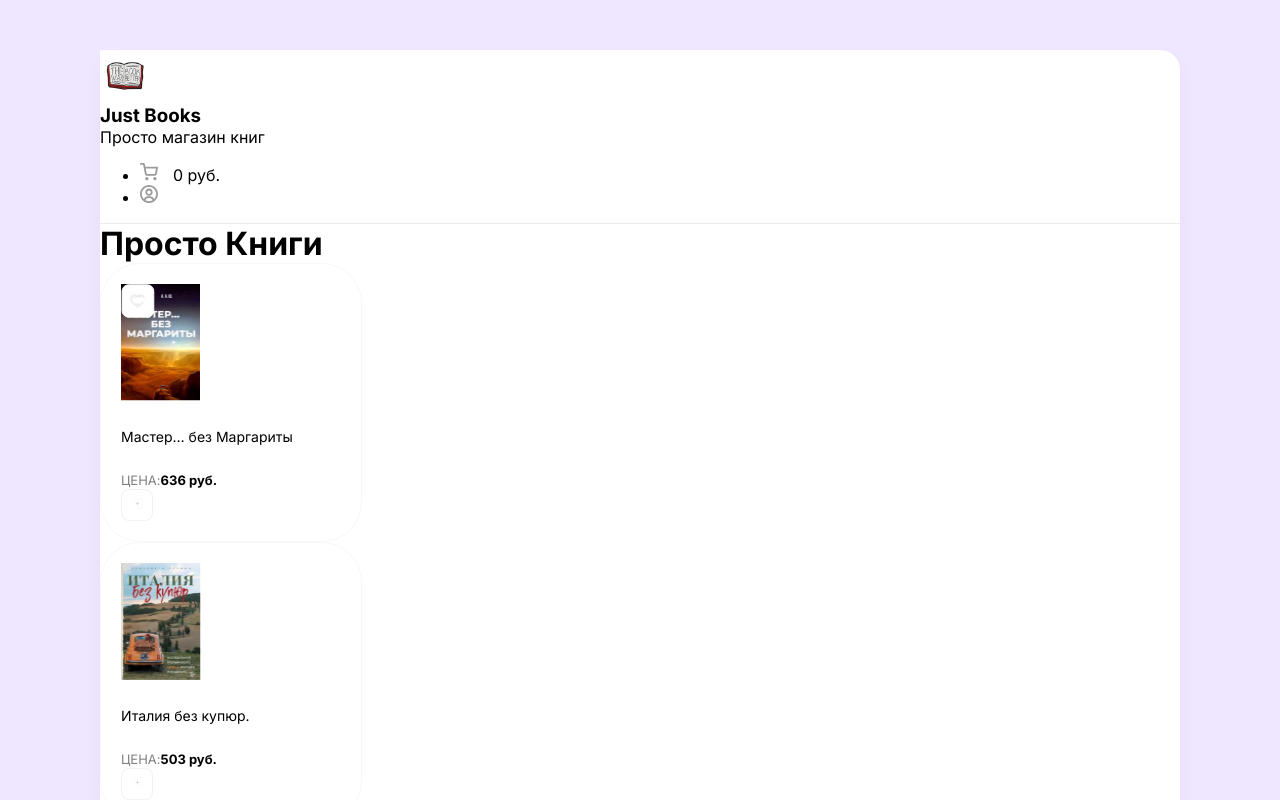
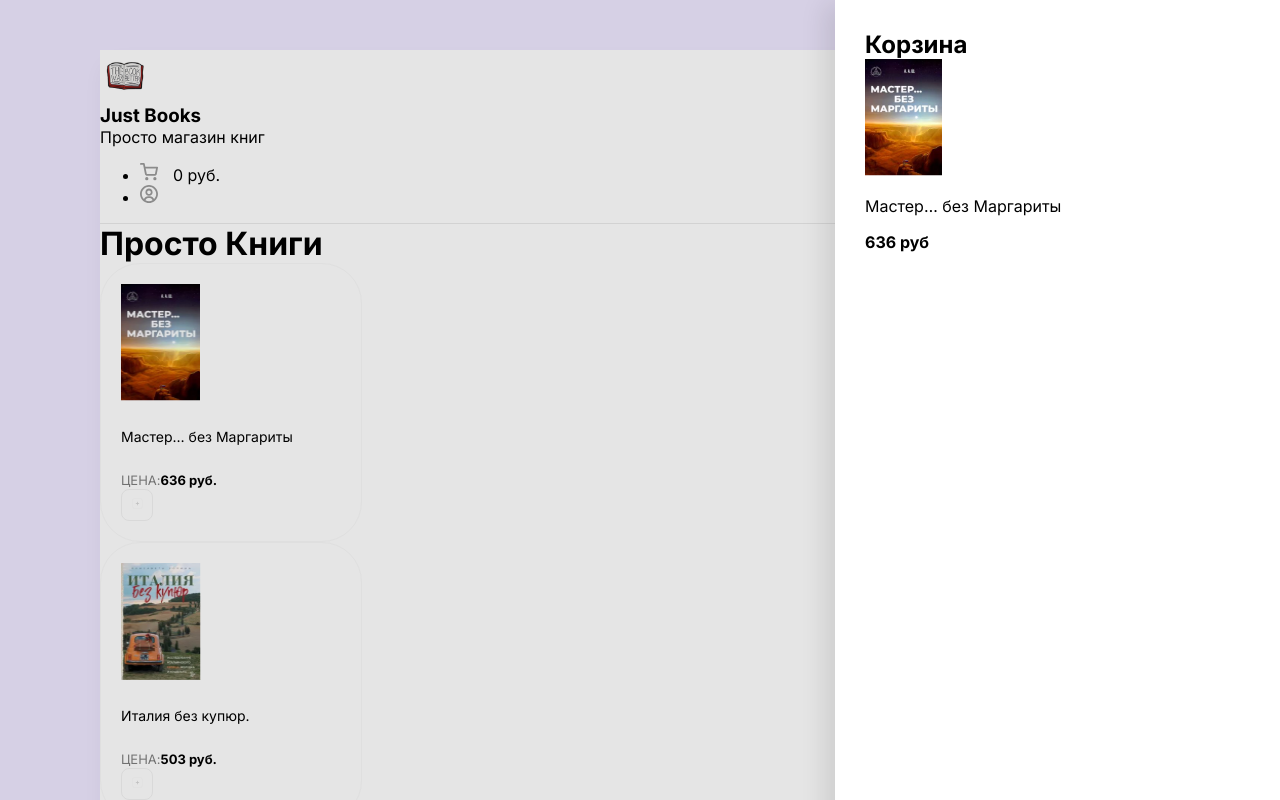
Before and after one commit to LazyShagyDude/just-books, a React (Create React App) app: page / in a window 1280 px wide. Shown: the top 800 px of the page. Built offline with nearby package versions, Linux system fonts and the light colour scheme.

Commit message:
first commit

```diff
--- a/src/App.js
+++ b/src/App.js
@@ -1,6 +1,18 @@
 function App() {
   return (
     <div className="wrapper clear">
+      <div className="overlay">
+        <div className="drawer">
+          <h2>Корзина</h2>
+          <div className="cartItem">
+            <img src="/img/books/book1.png"></img>
+            <div>
+              <p>Мастер… без Маргариты</p>
+              <b>636 руб</b>
+            </div>
+          </div>
+        </div>
+      </div>
       <header className="d-flex justify-between align-center p-40">
         <div className="d-flex align-center">
         <img width={50} height={50} src="/img/logo.png"></img>
@@ -23,9 +35,6 @@ function App() {
         <h1 className="mb-40">Просто Книги</h1>
         <div className="d-flex">
         <div className="card">
-          <div className="favorite">
-            <img src="/img/like-off.svg" alt="like-off"></img>
-          </div>
           <img width={80} height={117} src="/img/books/book1.png"></img>
           <h5>Мастер… без Маргариты</h5>
           <div className="d-flex justify-between align-center">
--- a/src/index.scss
+++ b/src/index.scss
@@ -41,11 +41,6 @@ header{
     transform: translateY(-5px);
   }
 
-  .favorite{
-    position: absolute;
-    cursor: pointer;
-  }
-
   h5{
     font-weight: 400;
     font-size: 14px;
@@ -69,3 +64,28 @@ height: 32px;
 width: 32px;
 cursor: pointer;
 }
+
+.overlay{
+  position: absolute;
+  left: 0;
+  top: 0;
+  width: 100%;
+  height: 100%;
+  background-color: rgba(0, 0, 0, 0.1);
+  z-index: 1;
+  }
+
+.drawer{
+position: absolute;
+width: 385px;
+height: 100%;
+right: 0;
+background: #FFFFFF;
+box-shadow: -10px 4px 24px rgba(0, 0, 0, 0.1);
+padding: 30px;
+
+h2{
+  margin: 0;
+  font-size: 24px;
+}
+}
```
